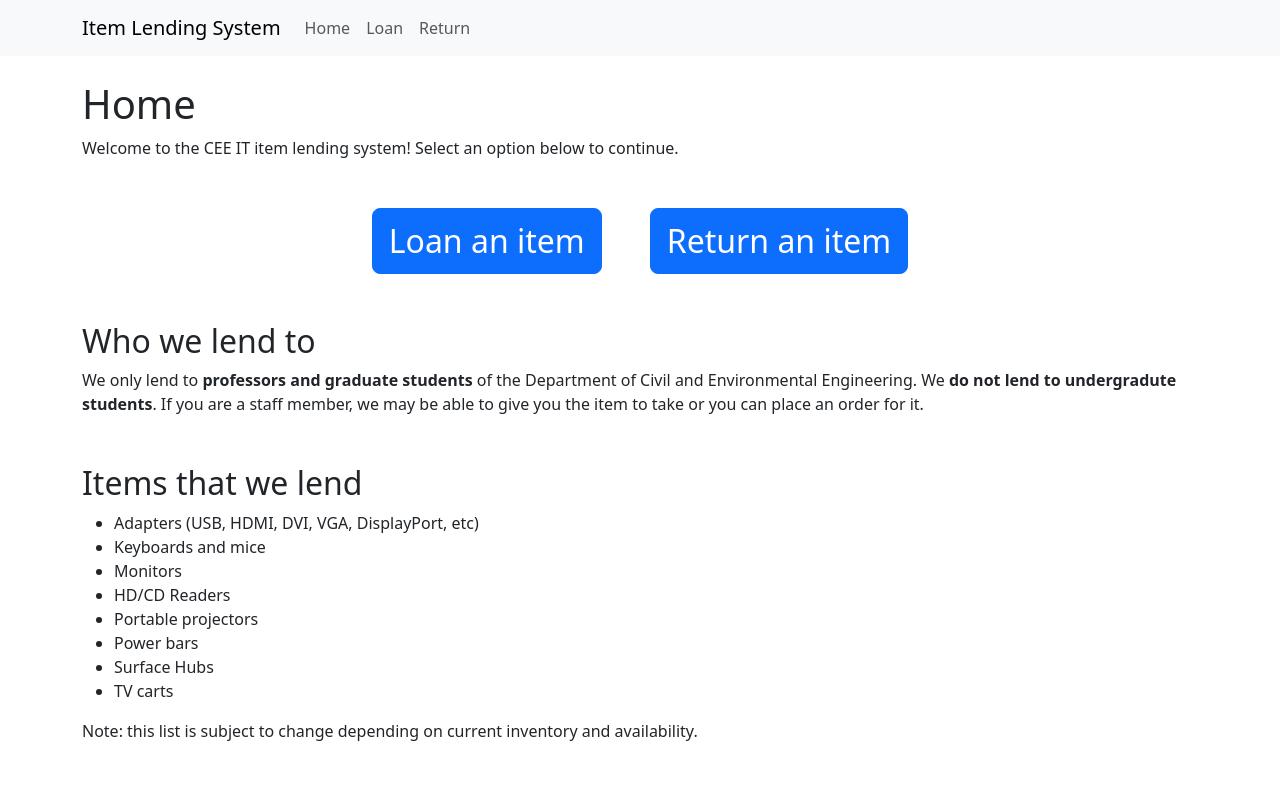
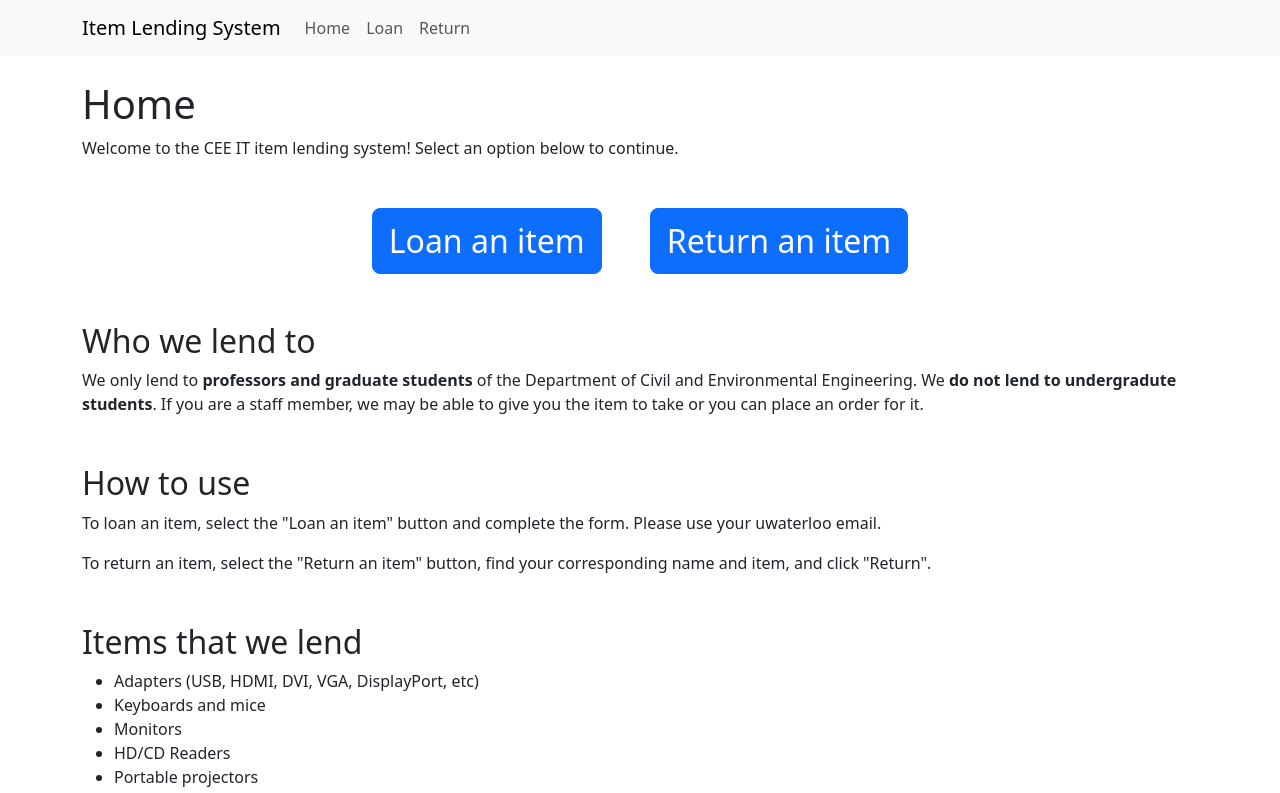
Before and after one commit to gavxue/item-lending-system, a React (Vite) app in the folder client/: page / in a window 1280 px wide. Shown: the top 793 px of the page. Built offline with nearby package versions, Linux system fonts and the light colour scheme.

Commit message:
Updated homepage

```diff
--- a/client/src/pages/Home.tsx
+++ b/client/src/pages/Home.tsx
@@ -10,6 +10,11 @@ export default function Home() {
             <div className="my-5">
                 <h2>Who we lend to</h2>
                 <p>We only lend to <span className="fw-bold">professors and graduate students</span> of the Department of Civil and Environmental Engineering. We <span className="fw-bold">do not lend to undergradute students</span>. If you are a staff member, we may be able to give you the item to take or you can place an order for it.</p>
+            </div>
+            <div className="my-5">
+                <h2>How to use</h2>
+                <p>To loan an item, select the "Loan an item" button and complete the form. Please use your uwaterloo email.</p>
+                <p>To return an item, select the "Return an item" button, find your corresponding name and item, and click "Return".</p>
             </div>
             <div className="my-5">
                 <h2>Items that we lend</h2>
```
